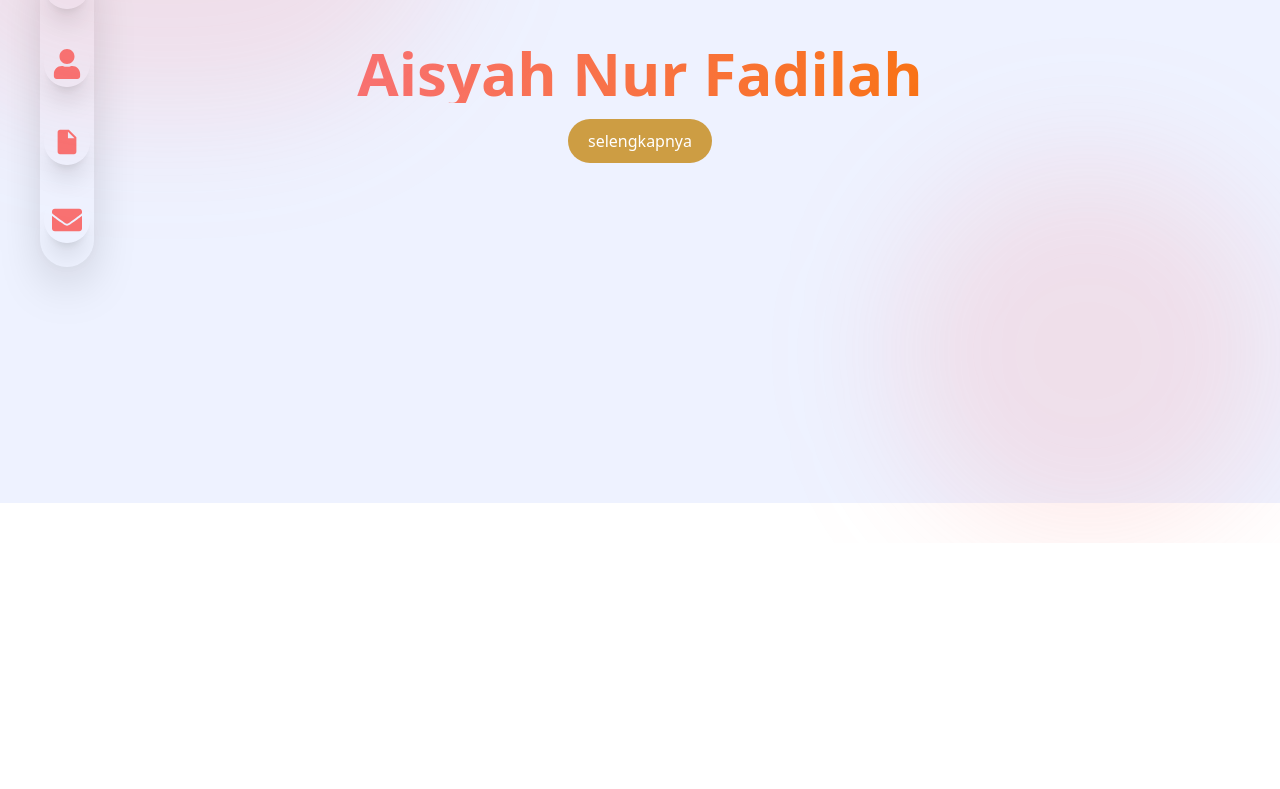
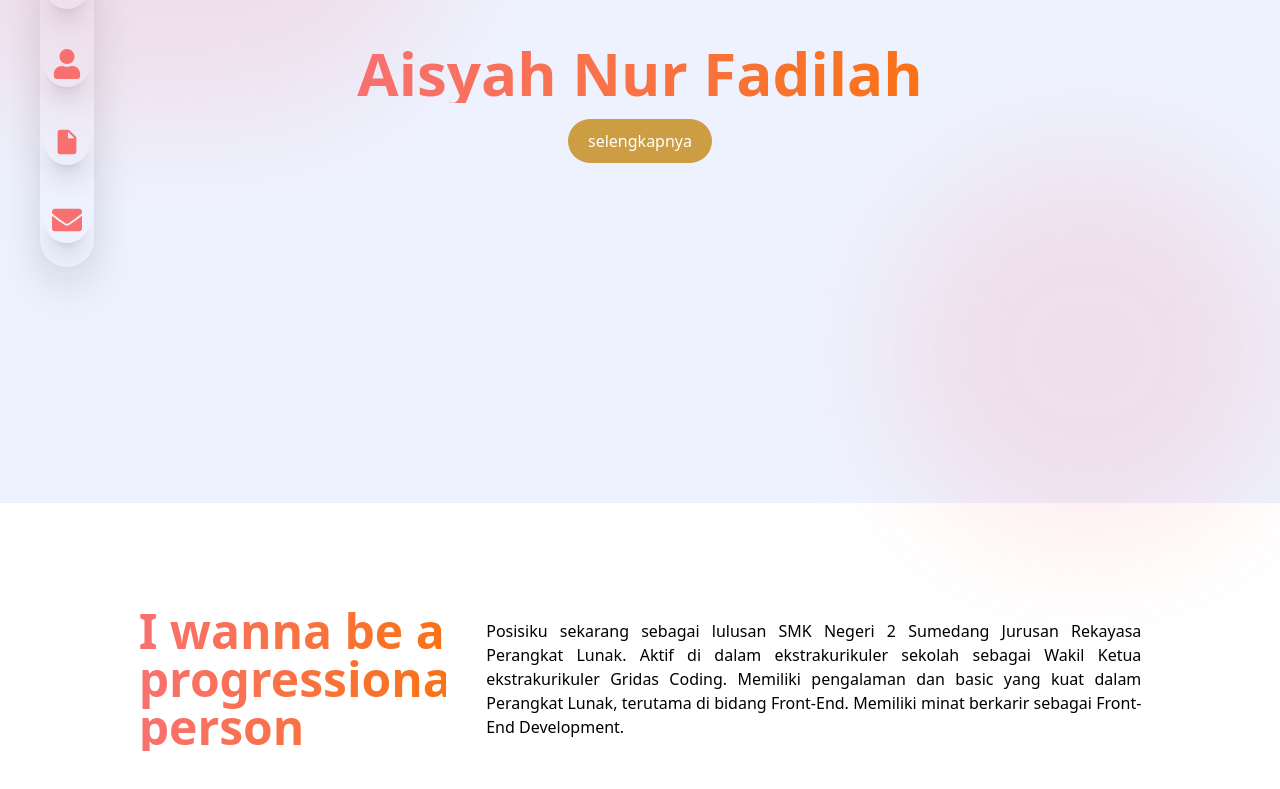
Before and after one commit to isyhfadilah/aisyahnurfadilah, a Next.js app: page / in a window 1280 px wide. Shown: the part 297-1086 px from the top of the page. Before the commit the page ends 840 px from the top, so only its background shows below. Built offline with nearby package versions, Linux system fonts and the light colour scheme; a web font is replaced by a local one.

Commit message:
feat: add about section

```diff
--- a/src/app/(client)/page.tsx
+++ b/src/app/(client)/page.tsx
@@ -1,9 +1,11 @@
 import { Hero } from '@/components/common/hero'
+import { About } from '@/components/common/section/about'
 
 export default function Home() {
   return (
     <main>
       <Hero />
+      <About />
     </main>
   )
 }
--- a/src/components/common/layouts/Container.tsx
+++ b/src/components/common/layouts/Container.tsx
@@ -6,7 +6,7 @@ interface ContainerProps {
 }
 
 const Container: React.FC<ContainerProps> = ({ children, className }) => {
-  return <div className={cn(className, 'container sm:w-10/12 mx-auto px-4')}>{children}</div>
+  return <div className={cn(className, 'container sm:w-10/12 mx-auto px-8')}>{children}</div>
 }
 
 export default Container
--- /dev/null
+++ b/src/components/common/section/about.tsx
@@ -0,0 +1,20 @@
+import Container from '../layouts/Container'
+
+export const About = () => {
+  return (
+    <section className="py-26">
+      <Container className="grid gap-10 md:grid-cols-3 place-content-between justify-between items-center w-full">
+        <h1 className="text-4xl md:text-5xl font-bold bg-gradient-to-r from-red-400 to-orange-500 inline-block text-transparent bg-clip-text">
+          I wanna be a progressional person
+        </h1>
+        <div className="md:col-span-2">
+          <p className="text-justify">
+            Posisiku sekarang sebagai lulusan SMK Negeri 2 Sumedang Jurusan Rekayasa Perangkat Lunak. Aktif di dalam
+            ekstrakurikuler sekolah sebagai Wakil Ketua ekstrakurikuler Gridas Coding. Memiliki pengalaman dan basic yang
+            kuat dalam Perangkat Lunak, terutama di bidang Front-End. Memiliki minat berkarir sebagai Front-End Development.
+          </p>
+        </div>
+      </Container>
+    </section>
+  )
+}
--- a/src/shared/styles/app.css
+++ b/src/shared/styles/app.css
@@ -388,6 +388,7 @@
 .top-8{top:2rem;}
 .top-9{top:2.25rem;}
 .z-1{z-index:1;}
+.grid{display:grid;}
 .mx-auto{margin-left:auto;margin-right:auto;}
 .ml-2{margin-left:0.5rem;}
 .inline-block{display:inline-block;}
@@ -416,8 +417,11 @@
 @keyframes spin{from{transform:rotate(0deg)}to{transform:rotate(360deg)}}
 .animate-spin{animation:spin 1s linear infinite;}
 .cursor-pointer{cursor:pointer;}
+.place-content-between{place-content:space-between;}
 .items-center{align-items:center;}
 .justify-center{justify-content:center;}
+.justify-between{justify-content:space-between;}
+.gap-10{grid-gap:2.5rem;gap:2.5rem;}
 .gap-4{grid-gap:1rem;gap:1rem;}
 .space-x-3>:not([hidden])~:not([hidden]){--un-space-x-reverse:0;margin-left:calc(0.75rem * calc(1 - var(--un-space-x-reverse)));margin-right:calc(0.75rem * var(--un-space-x-reverse));}
 .space-y-1>:not([hidden])~:not([hidden]){--un-space-y-reverse:0;margin-top:calc(0.25rem * calc(1 - var(--un-space-y-reverse)));margin-bottom:calc(0.25rem * var(--un-space-y-reverse));}
@@ -472,10 +476,12 @@
 .px-3{padding-left:0.75rem;padding-right:0.75rem;}
 .px-4{padding-left:1rem;padding-right:1rem;}
 .px-5{padding-left:1.25rem;padding-right:1.25rem;}
+.px-8{padding-left:2rem;padding-right:2rem;}
 .px-9{padding-left:2.25rem;padding-right:2.25rem;}
 .py-0\.6rem{padding-top:0.6rem;padding-bottom:0.6rem;}
 .py-1{padding-top:0.25rem;padding-bottom:0.25rem;}
 .py-2{padding-top:0.5rem;padding-bottom:0.5rem;}
+.py-26{padding-top:6.5rem;padding-bottom:6.5rem;}
 .py-2px{padding-top:2px;padding-bottom:2px;}
 .py-3{padding-top:0.75rem;padding-bottom:0.75rem;}
 .py-6{padding-top:1.5rem;padding-bottom:1.5rem;}
@@ -484,6 +490,7 @@
 .pr-4{padding-right:1rem;}
 .text-center{text-align:center;}
 .text-left{text-align:left;}
+.text-justify{text-align:justify;}
 .font-sans{font-family:"Roboto",ui-sans-serif,system-ui,-apple-system,BlinkMacSystemFont,"Segoe UI",Roboto,"Helvetica Neue",Arial,"Noto Sans",sans-serif,"Apple Color Emoji","Segoe UI Emoji","Segoe UI Symbol","Noto Color Emoji";}
 .text-2xl{font-size:1.5rem;line-height:2rem;}
 .text-4xl{font-size:2.25rem;line-height:2.5rem;}
@@ -521,6 +528,8 @@
 .sm\:w-10\/12{width:83.3333333333%;}
 }
 @media (min-width: 768px){
+.md\:col-span-2{grid-column:span 2/span 2;}
+.md\:grid-cols-3{grid-template-columns:repeat(3,minmax(0,1fr));}
 .md\:ml-10{margin-left:2.5rem;}
 .md\:h-md{height:28rem;}
 .md\:h-sm{height:24rem;}
```
